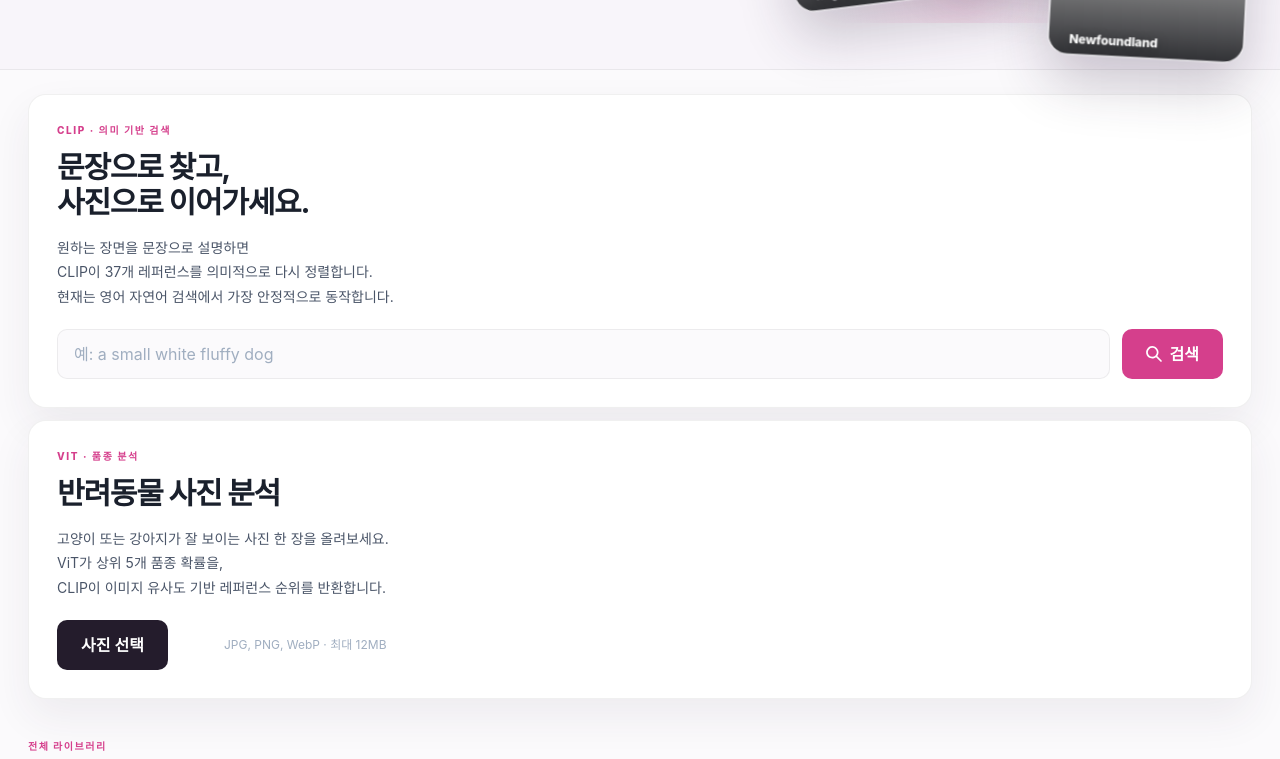
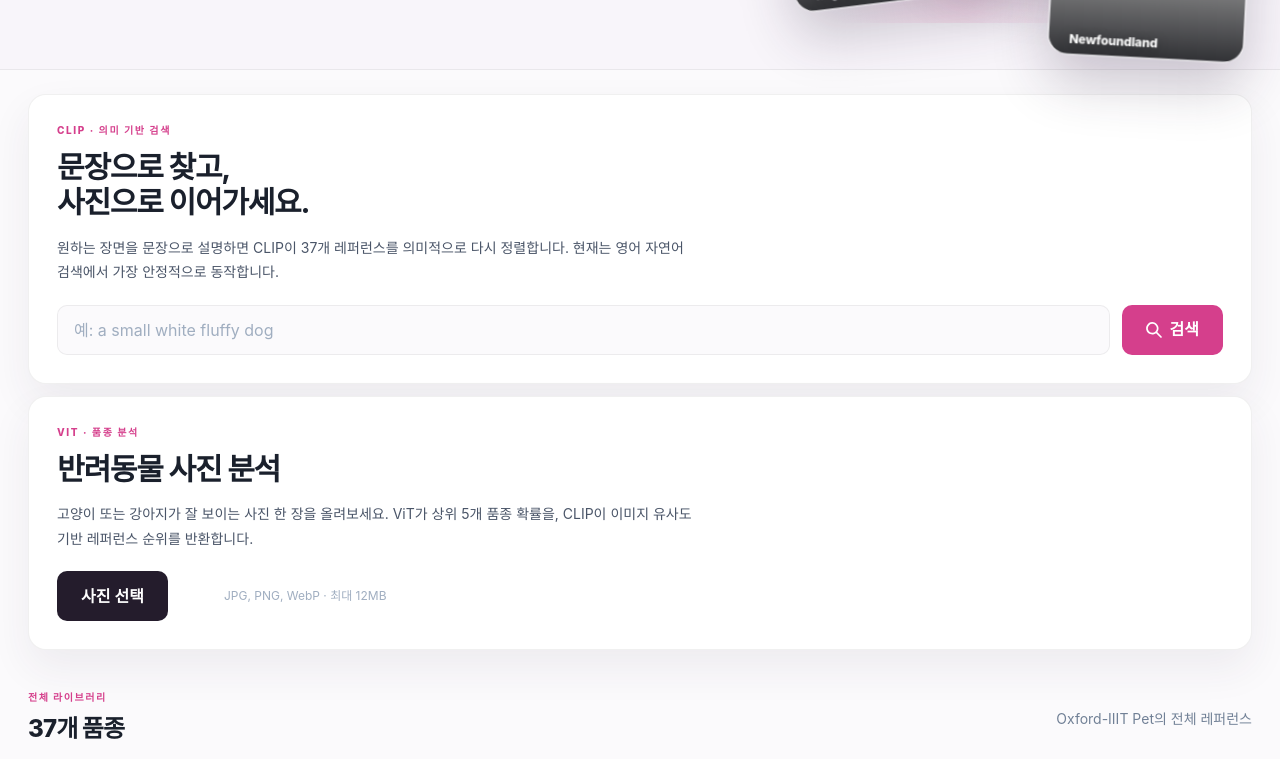
Before and after one commit to oosuhada/petlens-ai, a Next.js app: page / in a window 1280 px wide. Shown: the part 416-1175 px from the top of the page. Built offline with nearby package versions, Linux system fonts and the light colour scheme; no server answers; grey boxes are pictures that could not be loaded.

Commit message:
Use natural Korean text wrapping

```diff
--- a/pages/index.js
+++ b/pages/index.js
@@ -212,14 +212,16 @@
                   </>
                 )}
               </Heading>
-              <Text color={dark ? "whiteAlpha.700" : "gray.600"} mt="4" fontSize="sm" lineHeight="1.75" maxW="640px">
-                {isKo ? (
-                  <>
-                    <Box as="span" display="block">원하는 장면을 문장으로 설명하면</Box>
-                    <Box as="span" display="block">CLIP이 37개 레퍼런스를 의미적으로 다시 정렬합니다.</Box>
-                    <Box as="span" display="block">현재는 영어 자연어 검색에서 가장 안정적으로 동작합니다.</Box>
-                  </>
-                ) : (
+              <Text
+                color={dark ? "whiteAlpha.700" : "gray.600"}
+                mt="4"
+                fontSize="sm"
+                lineHeight="1.75"
+                maxW="640px"
+                wordBreak="keep-all"
+              >
+                {tr(
+                  "원하는 장면을 문장으로 설명하면 CLIP이 37개 레퍼런스를 의미적으로 다시 정렬합니다. 현재는 영어 자연어 검색에서 가장 안정적으로 동작합니다.",
                   "Describe the scene you want and CLIP re-ranks all 37 references by semantic similarity. English queries are the most stable in this demo."
                 )}
               </Text>
@@ -281,14 +283,16 @@
               >
                 {tr("반려동물 사진 분석", "Analyze a pet photo")}
               </Heading>
-              <Text color={dark ? "whiteAlpha.700" : "gray.600"} mt="4" fontSize="sm" lineHeight="1.75" maxW="640px">
-                {isKo ? (
-                  <>
-                    <Box as="span" display="block">고양이 또는 강아지가 잘 보이는 사진 한 장을 올려보세요.</Box>
-                    <Box as="span" display="block">ViT가 상위 5개 품종 확률을,</Box>
-                    <Box as="span" display="block">CLIP이 이미지 유사도 기반 레퍼런스 순위를 반환합니다.</Box>
-                  </>
-                ) : (
+              <Text
+                color={dark ? "whiteAlpha.700" : "gray.600"}
+                mt="4"
+                fontSize="sm"
+                lineHeight="1.75"
+                maxW="640px"
+                wordBreak="keep-all"
+              >
+                {tr(
+                  "고양이 또는 강아지가 잘 보이는 사진 한 장을 올려보세요. ViT가 상위 5개 품종 확률을, CLIP이 이미지 유사도 기반 레퍼런스 순위를 반환합니다.",
                   "Upload one clear cat or dog photo. ViT returns the top five breed probabilities while CLIP re-ranks the gallery by image similarity."
                 )}
               </Text>
```
